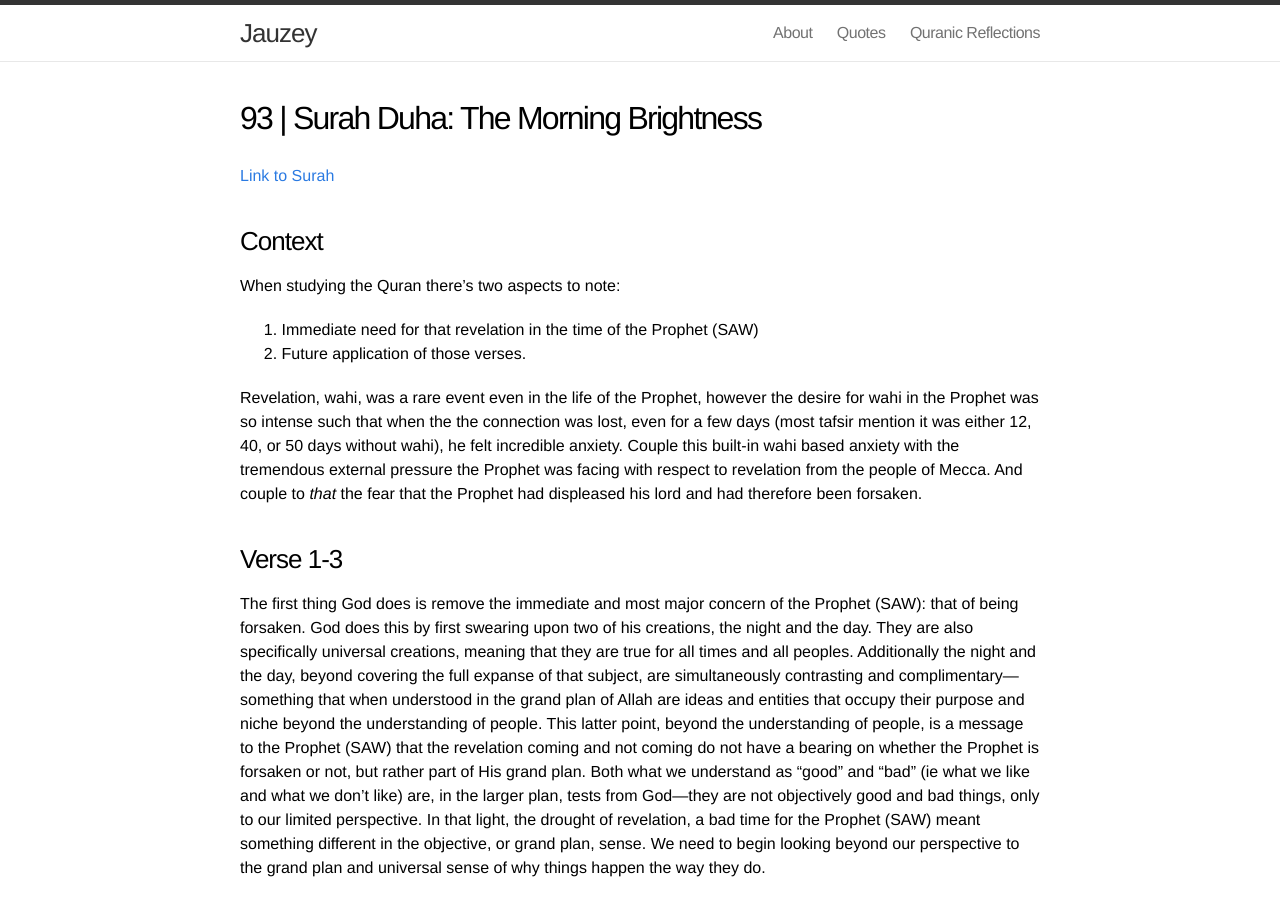
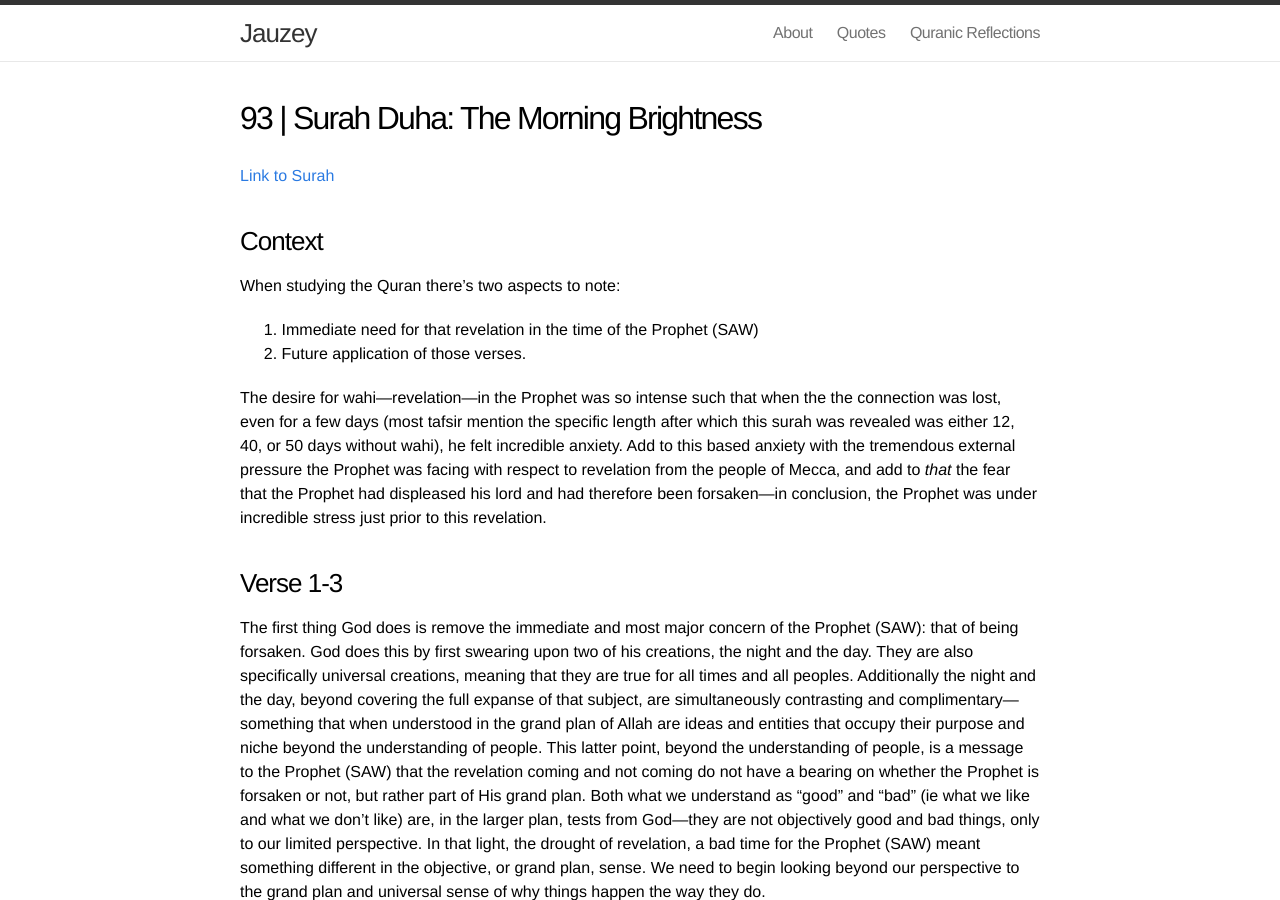
Before and after one commit to jauzeyimam/jauzeyimam.github.io, a Jekyll site: the page built from _quran/93-duha.md, in a window 1280 px wide and 900 px high. Built offline with Jekyll 4.4.1, drawn with Linux system fonts in a browser that asks for light colours.

Commit message:
al duha edits`

```diff
--- a/_quran/93-duha.md
+++ b/_quran/93-duha.md
@@ -14,7 +14,7 @@ When studying the Quran there's two aspects to note:
 1. Immediate need for that revelation in the time of the Prophet (SAW)
 2. Future application of those verses.
 
-Revelation, wahi, was a rare event even in the life of the Prophet, however the desire for wahi in the Prophet was so intense such that when the the connection was lost, even for a few days (most tafsir mention it was either 12, 40, or 50 days without wahi), he felt incredible anxiety.  Couple this built-in wahi based anxiety with the tremendous external pressure the Prophet was facing with respect to revelation from the people of Mecca.  And couple to *that* the fear that the Prophet had displeased his lord and had therefore been forsaken.
+The desire for wahi—revelation—in the Prophet was so intense such that when the the connection was lost, even for a few days (most tafsir mention the specific length after which this surah was revealed was either 12, 40, or 50 days without wahi), he felt incredible anxiety.  Add to this based anxiety with the tremendous external pressure the Prophet was facing with respect to revelation from the people of Mecca, and add to *that* the fear that the Prophet had displeased his lord and had therefore been forsaken—in conclusion, the Prophet was under incredible stress just prior to this revelation.
 
 ### Verse 1-3
 
```
